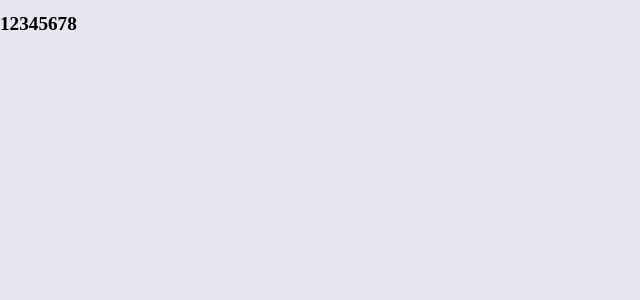
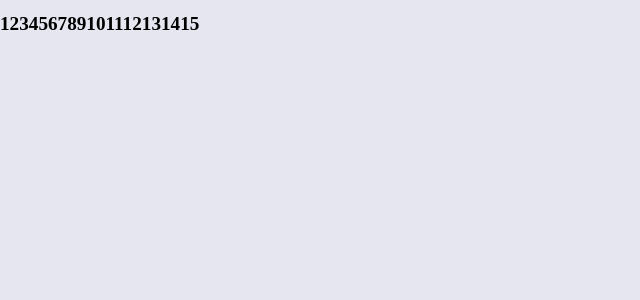
Before and after one commit to PeuDevBr/ReacJSt_website, a Next.js app: page / in a window 1280 px wide. Shown: the top 300 px of the page, without its empty margins (0-640 px from the left). Built offline with nearby package versions, Linux system fonts and the light colour scheme.

Commit message:
Verificando erros na Vercel

```diff
--- a/pages/array.js
+++ b/pages/array.js
@@ -1,12 +1,13 @@
 import React from 'react'
 
-var array = [1, 2, 3, 4, 5, 6, 7, 8]
-const Array = () => {
+
+
+const Array = (props) => {
 
     return (
     <div>
        <h1> {
-              array.map((array) => (
+              props.array.map((array) => (
                 array
               ))
             }
--- a/pages/index.js
+++ b/pages/index.js
@@ -4,9 +4,9 @@ import { useState, Component } from 'react';
 //import MenuBar from './menuBar'
 //import Search from './searchBar'
 
+  import Array from './array'
 
-
-  import Array from './array'
+  var array = [1, 2, 3, 4, 5, 6, 7, 8, 9, 10, 11, 12, 13, 14, 15]
 
   class App extends Component {
     constructor () {
@@ -24,7 +24,7 @@ import { useState, Component } from 'react';
 
         return (
             <div>
-                <Array/>
+                <Array array={array}/>
             </div>
 
         )
```
